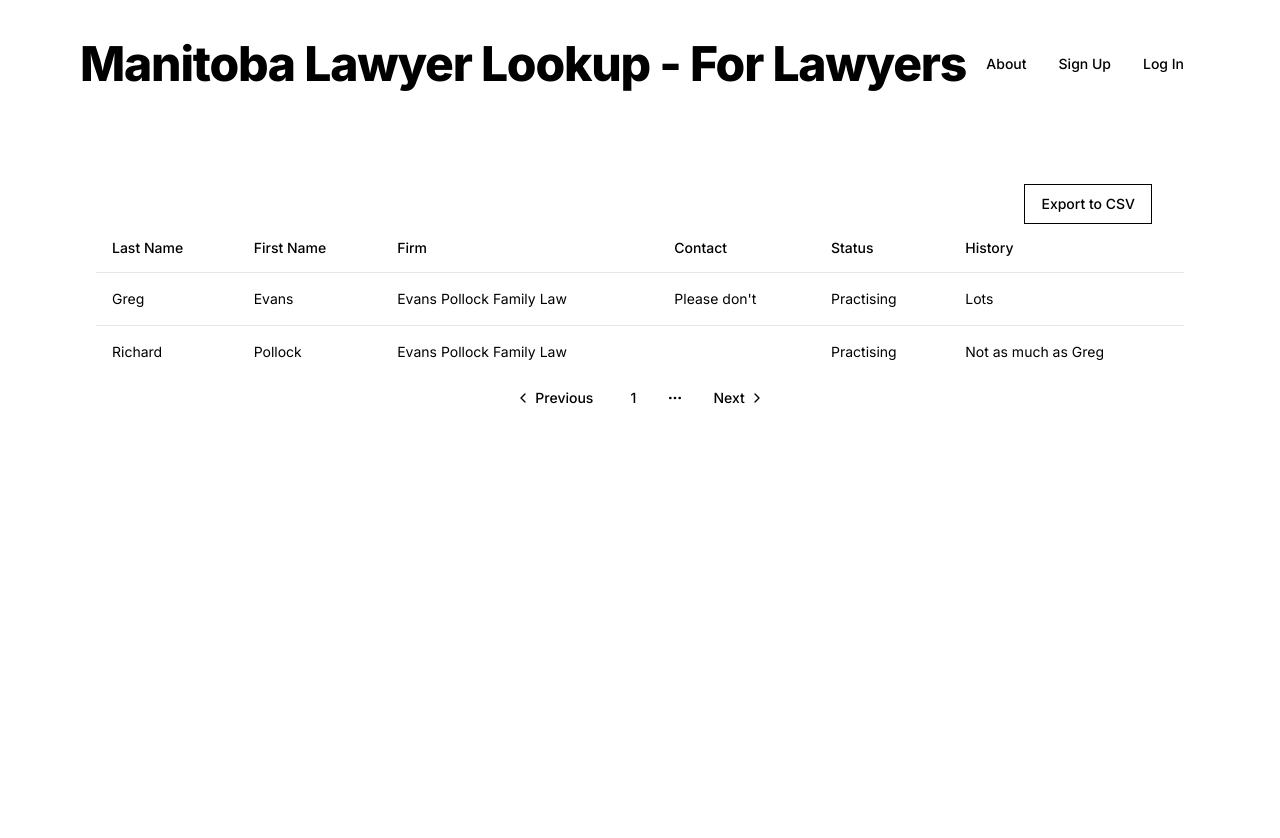
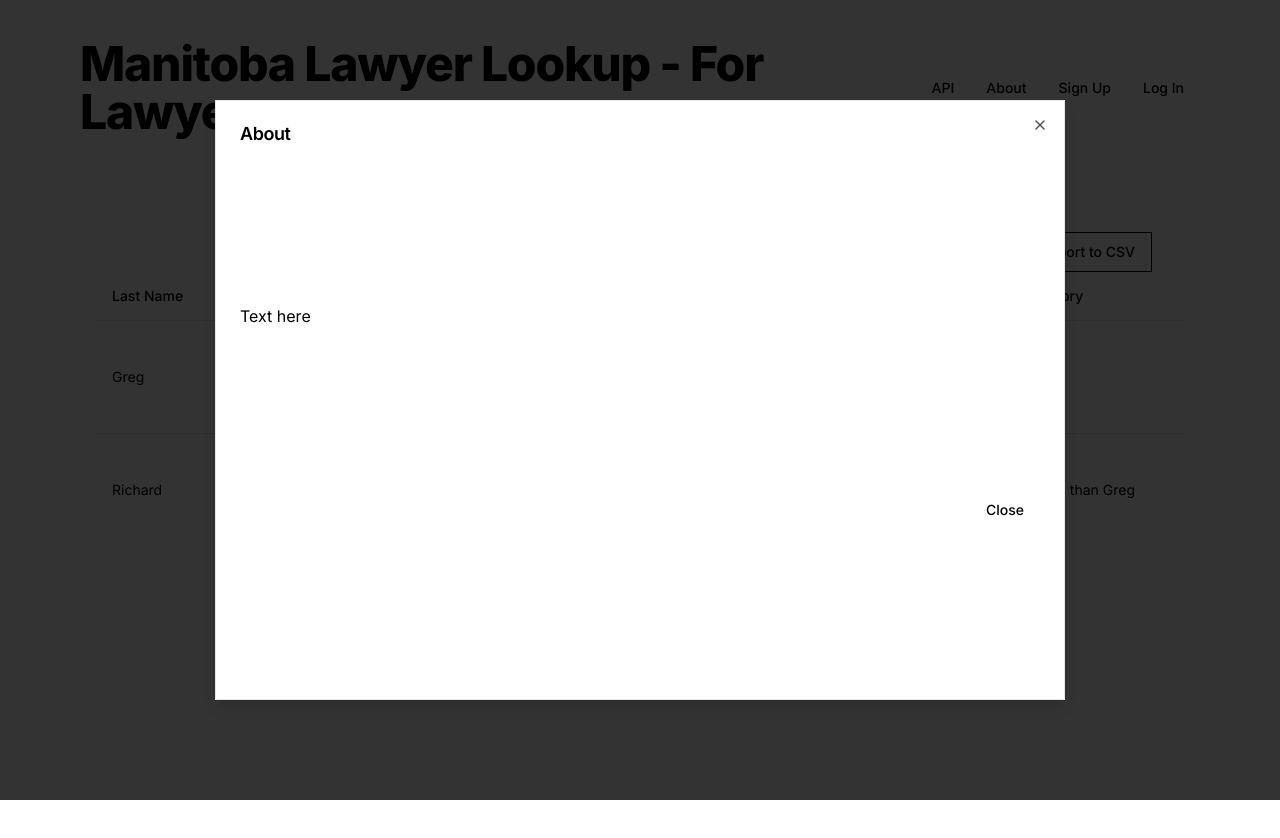
Before and after one commit to DavidLekei/MBLL4L, a Next.js app: page / in a window 1280 px wide. Both pictures are taken after a click on the button "About". Shown: the top 838 px of the page. Built offline with nearby package versions, Linux system fonts and the light colour scheme.

Commit message:
basic types created

```diff
--- /dev/null
+++ b/src/api/api.tsx
@@ -0,0 +1,34 @@
+import {Lawyer} from '../types/lawyer'
+
+const getLawyers = () => {
+    const greg: Lawyer = {firstName:'Greg', lastName:'Evans', firm:'EPFL', contact: {
+        phoneNumber: '204-479-2958',
+        address: '193 Sherbrook St',
+        city: 'Winnipeg',
+        province: 'MB',
+        postalCode: 'R2H2N5',
+        fax: 'LOL',
+        email: 'greg@epfl.ca'
+      }, status:'Practising', history:'Lots'}
+
+      const richard: Lawyer = {firstName:'Richard', lastName:'Pollock', firm:'EPFL', contact: {
+        phoneNumber: '204-509-6443',
+        address: '193 Sherbrook St',
+        city: 'Winnipeg',
+        province: 'MB',
+        postalCode: 'R2H2N5',
+        fax: 'LOL',
+        email: 'richard@epfl.ca'
+      }, status:'Practising', history:'Less than Greg'}
+
+      const mockData = [
+        greg,
+        richard
+      ]
+
+      return mockData
+}
+
+export{
+    getLawyers
+}
--- a/src/app/page.tsx
+++ b/src/app/page.tsx
@@ -1,17 +1,21 @@
-import Image from "next/image";
 import styles from "./page.module.css"
 import Lawyers from '../components/ui/lawyers'
 import Header from '../components/ui/header'
 import Navbar from '../components/ui/navbar'
 
+import {getLawyers} from '../api/api'
+
 export default function Home() {
+
+  const data = getLawyers();
+
   return (
     <div className="">
       <Navbar />
       <main className={styles.main}>
         <Header />
         <div className={styles.container}>
-          <Lawyers />
+          <Lawyers data={data}/>
         </div>
       </main>
     </div>
--- /dev/null
+++ b/src/components/ui/about.tsx
@@ -0,0 +1,33 @@
+import { Button } from "@/components/ui/button"
+import {
+  Dialog,
+  DialogContent,
+  DialogDescription,
+  DialogFooter,
+  DialogHeader,
+  DialogTitle,
+  DialogTrigger,
+} from "@/components/ui/dialog"
+import { Input } from "@/components/ui/input"
+import { Label } from "@/components/ui/label"
+
+export default function About(props: any) {
+  return (
+    <Dialog>
+      <DialogTrigger asChild>
+        {props.trigger}
+      </DialogTrigger>
+      <DialogContent className="sm:max-w-[850px] sm:min-h-[75%] bg-white">
+        <DialogHeader>
+          <DialogTitle>About</DialogTitle>
+        </DialogHeader>
+        <div>
+            Text here
+        </div>
+        <DialogFooter>
+          <Button type="submit">Close</Button>
+        </DialogFooter>
+      </DialogContent>
+    </Dialog>
+  )
+}
--- /dev/null
+++ b/src/components/ui/dialog.tsx
@@ -0,0 +1,120 @@
+import * as React from "react"
+import * as DialogPrimitive from "@radix-ui/react-dialog"
+import { X } from "lucide-react"
+
+import { cn } from "@/lib/utils"
+
+const Dialog = DialogPrimitive.Root
+
+const DialogTrigger = DialogPrimitive.Trigger
+
+const DialogPortal = DialogPrimitive.Portal
+
+const DialogClose = DialogPrimitive.Close
+
+const DialogOverlay = React.forwardRef<
+  React.ElementRef<typeof DialogPrimitive.Overlay>,
+  React.ComponentPropsWithoutRef<typeof DialogPrimitive.Overlay>
+>(({ className, ...props }, ref) => (
+  <DialogPrimitive.Overlay
+    ref={ref}
+    className={cn(
+      "fixed inset-0 z-50 bg-black/80  data-[state=open]:animate-in data-[state=closed]:animate-out data-[state=closed]:fade-out-0 data-[state=open]:fade-in-0",
+      className
+    )}
+    {...props}
+  />
+))
+DialogOverlay.displayName = DialogPrimitive.Overlay.displayName
+
+const DialogContent = React.forwardRef<
+  React.ElementRef<typeof DialogPrimitive.Content>,
+  React.ComponentPropsWithoutRef<typeof DialogPrimitive.Content>
+>(({ className, children, ...props }, ref) => (
+  <DialogPortal>
+    <DialogOverlay />
+    <DialogPrimitive.Content
+      ref={ref}
+      className={cn(
+        "fixed left-[50%] top-[50%] z-50 grid w-full max-w-lg translate-x-[-50%] translate-y-[-50%] gap-4 border bg-background p-6 shadow-lg duration-200 data-[state=open]:animate-in data-[state=closed]:animate-out data-[state=closed]:fade-out-0 data-[state=open]:fade-in-0 data-[state=closed]:zoom-out-95 data-[state=open]:zoom-in-95 data-[state=closed]:slide-out-to-left-1/2 data-[state=closed]:slide-out-to-top-[48%] data-[state=open]:slide-in-from-left-1/2 data-[state=open]:slide-in-from-top-[48%] sm:rounded-lg",
+        className
+      )}
+      {...props}
+    >
+      {children}
+      <DialogPrimitive.Close className="absolute right-4 top-4 rounded-sm opacity-70 ring-offset-background transition-opacity hover:opacity-100 focus:outline-none focus:ring-2 focus:ring-ring focus:ring-offset-2 disabled:pointer-events-none data-[state=open]:bg-accent data-[state=open]:text-muted-foreground">
+        <X className="h-4 w-4" />
+        <span className="sr-only">Close</span>
+      </DialogPrimitive.Close>
+    </DialogPrimitive.Content>
+  </DialogPortal>
+))
+DialogContent.displayName = DialogPrimitive.Content.displayName
+
+const DialogHeader = ({
+  className,
+  ...props
+}: React.HTMLAttributes<HTMLDivElement>) => (
+  <div
+    className={cn(
+      "flex flex-col space-y-1.5 text-center sm:text-left",
+      className
+    )}
+    {...props}
+  />
+)
+DialogHeader.displayName = "DialogHeader"
+
+const DialogFooter = ({
+  className,
+  ...props
+}: React.HTMLAttributes<HTMLDivElement>) => (
+  <div
+    className={cn(
+      "flex flex-col-reverse sm:flex-row sm:justify-end sm:space-x-2",
+      className
+    )}
+    {...props}
+  />
+)
+DialogFooter.displayName = "DialogFooter"
+
+const DialogTitle = React.forwardRef<
+  React.ElementRef<typeof DialogPrimitive.Title>,
+  React.ComponentPropsWithoutRef<typeof DialogPrimitive.Title>
+>(({ className, ...props }, ref) => (
+  <DialogPrimitive.Title
+    ref={ref}
+    className={cn(
+      "text-lg font-semibold leading-none tracking-tight",
+      className
+    )}
+    {...props}
+  />
+))
+DialogTitle.displayName = DialogPrimitive.Title.displayName
+
+const DialogDescription = React.forwardRef<
+  React.ElementRef<typeof DialogPrimitive.Description>,
+  React.ComponentPropsWithoutRef<typeof DialogPrimitive.Description>
+>(({ className, ...props }, ref) => (
+  <DialogPrimitive.Description
+    ref={ref}
+    className={cn("text-sm text-muted-foreground", className)}
+    {...props}
+  />
+))
+DialogDescription.displayName = DialogPrimitive.Description.displayName
+
+export {
+  Dialog,
+  DialogPortal,
+  DialogOverlay,
+  DialogClose,
+  DialogTrigger,
+  DialogContent,
+  DialogHeader,
+  DialogFooter,
+  DialogTitle,
+  DialogDescription,
+}
--- a/src/components/ui/lawyer.tsx
+++ b/src/components/ui/lawyerrow.tsx
@@ -5,7 +5,7 @@
     TableRow,
   } from "@/components/ui/table"
 
-export default function Lawyer(props: any){
+export default function LawyerRow(props: any){
     return(
         <TableRow className={styles.tableRow}>
             <TableCell>{props.firstName}</TableCell>
--- a/src/components/ui/lawyers.tsx
+++ b/src/components/ui/lawyers.tsx
@@ -1,3 +1,5 @@
+'use client'
+
 import styles from "../../app/page.module.css"
 import {
   Table,
@@ -17,9 +19,38 @@
     PaginationPrevious,
   } from "@/components/ui/pagination"
 
-import Lawyer from './lawyer'
+import LawyerRow from './lawyerrow'
+import { Lawyer } from "@/types/lawyer"
 
-export default function Lawyers(){
+function ContactInformation(props: any){
+    return(
+        <div className="flex flex-col">
+            <p>Email{props.contact.email}</p>
+            <p>Phone: {props.contact.phoneNumber}</p>
+            <p>Fax: {props.contact.fax}</p>
+            <p>Address: {props.contact.address + ", " + props.contact.city + ", " + props.contact.province + " " + props.contact.postalCode}</p>
+        </div>
+    )
+}
+
+export default function Lawyers(props: any){
+
+    console.log("lawyers!")
+
+    const lawyers = props.data.map((lawyer: Lawyer, index: number) => {
+
+        let contactInfo = <ContactInformation contact={lawyer.contact} />
+
+        return <LawyerRow
+            firstName={lawyer.firstName}
+            lastName={lawyer.lastName}
+            firm={lawyer.firm}
+            contact={contactInfo}
+            status={lawyer.status}
+            history={lawyer.history}>
+        </LawyerRow>
+    })
+
     return(
     <div>
         <Table className={styles.table}>
@@ -34,8 +65,9 @@
             </TableRow>
           </TableHeader>
           <TableBody>
-            <Lawyer firstName="Greg" lastName="Evans" firm="Evans Pollock Family Law" contact="Please don't" status="Practising" history="Lots"/>
-            <Lawyer firstName="Richard" lastName="Pollock" firm="Evans Pollock Family Law" contact="" status="Practising" history="Not as much as Greg"/>
+            {lawyers}
+            {/* <LawyerRow firstName="Gregory" lastName="Evans" firm="Evans Pollock Family Law" contact="Please don't" status="Practising" history="Lots"/>
+            <LawyerRow firstName="Richard" lastName="Pollock" firm="Evans Pollock Family Law" contact="" status="Practising" history="Not as much as Greg"/> */}
           </TableBody>
         </Table>
         <Pagination>
--- a/src/components/ui/navbar.tsx
+++ b/src/components/ui/navbar.tsx
@@ -4,11 +4,13 @@
     Button
 } from '@/components/ui/button'
 
+import About from './about'
 import LoginSheet from './loginsheet'
 
 
 export default function Navbar(props: any){
 
+    const aboutButton = <Button variant="ghost">About</Button>
     const logInButton = <Button>Log In</Button>
 
     return(
@@ -17,7 +19,8 @@
                 Manitoba Lawyer Lookup - For Lawyers
             </h1>
             <div className="flex flex-row">
-                <Button variant="ghost">About</Button>
+                <Button>API</Button>
+                <About trigger={aboutButton} />
                 <Button>Sign Up</Button>
                 <LoginSheet trigger={logInButton} />
             </div>
--- /dev/null
+++ b/src/types/lawyer.tsx
@@ -0,0 +1,18 @@
+type Contact = {
+    phoneNumber: string
+    address: string
+    city: string
+    province: string
+    postalCode: string
+    fax: string
+    email: string
+}
+
+export type Lawyer = {
+    firstName: string
+    lastName: string
+    firm: string
+    contact: Contact
+    status: string
+    history: string
+}
```
